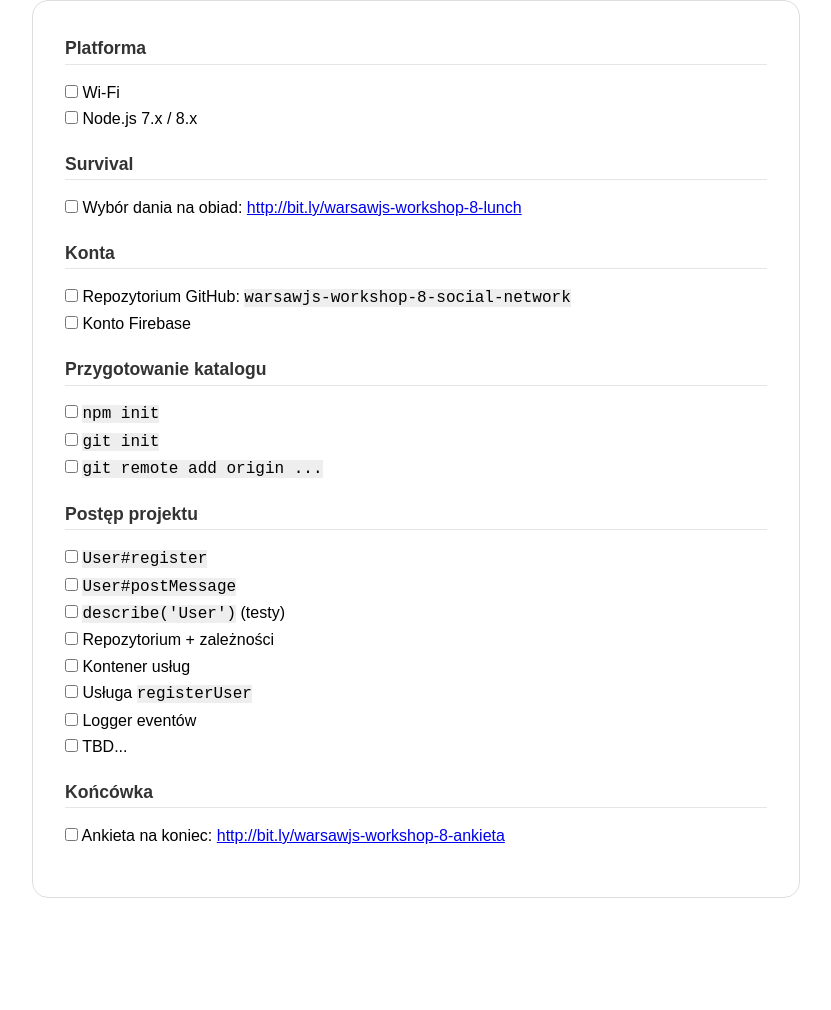
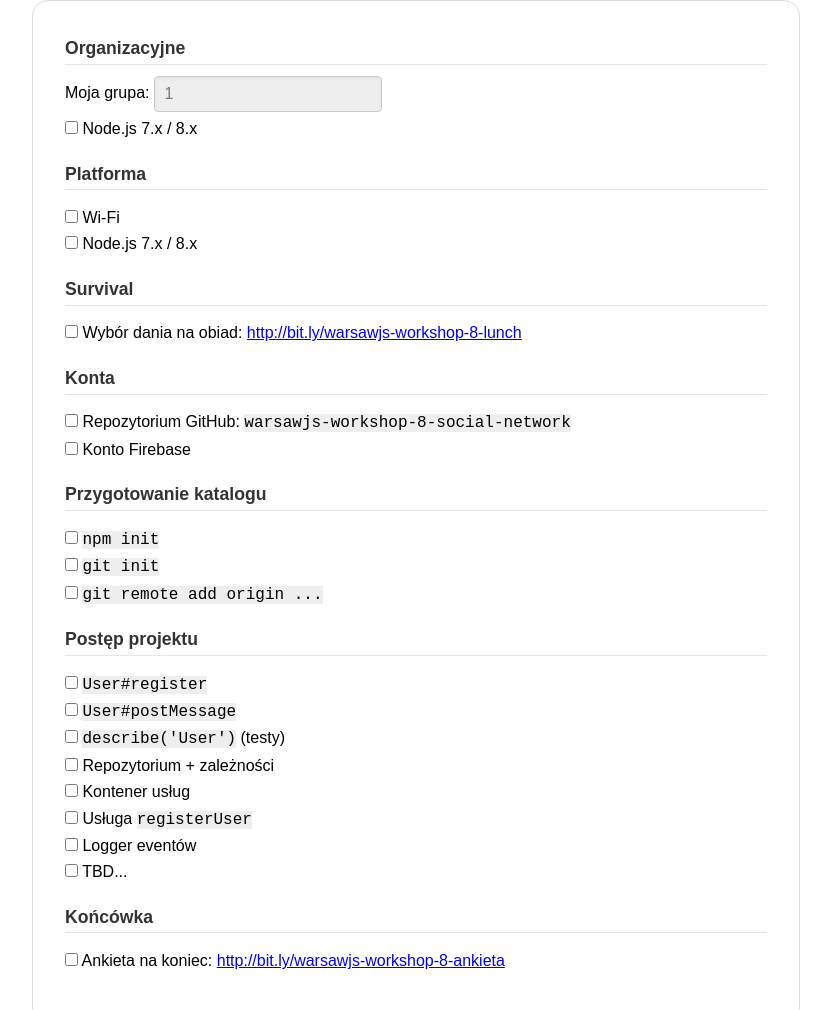
Before and after one commit to rkaw92/checklist, a plain HTML site: page index.html in a window 1280 px wide. Shown: the top 1010 px of the page, without its empty margins (224-1055 px from the left). Before the commit the page ends 898 px from the top, so only its background shows below. Drawn offline with nearby package versions, Linux system fonts and the light colour scheme.

Commit message:
Add group number

```diff
--- a/index.html
+++ b/index.html
@@ -29,6 +29,11 @@
   <body>
     <main>
       <form id="checklist" class="pure-form">
+        <fieldset>
+          <legend>Organizacyjne</legend>
+          <label>Moja grupa: <input type="text" readonly="readonly" value="1" /></label>
+          <label class="pure-checkbox"><input type="checkbox" id="nodejs" /> Node.js 7.x / 8.x</label>
+        </fieldset>
         <fieldset>
           <legend>Platforma</legend>
           <label class="pure-checkbox"><input type="checkbox" id="wifi" /> Wi-Fi</label>
```
